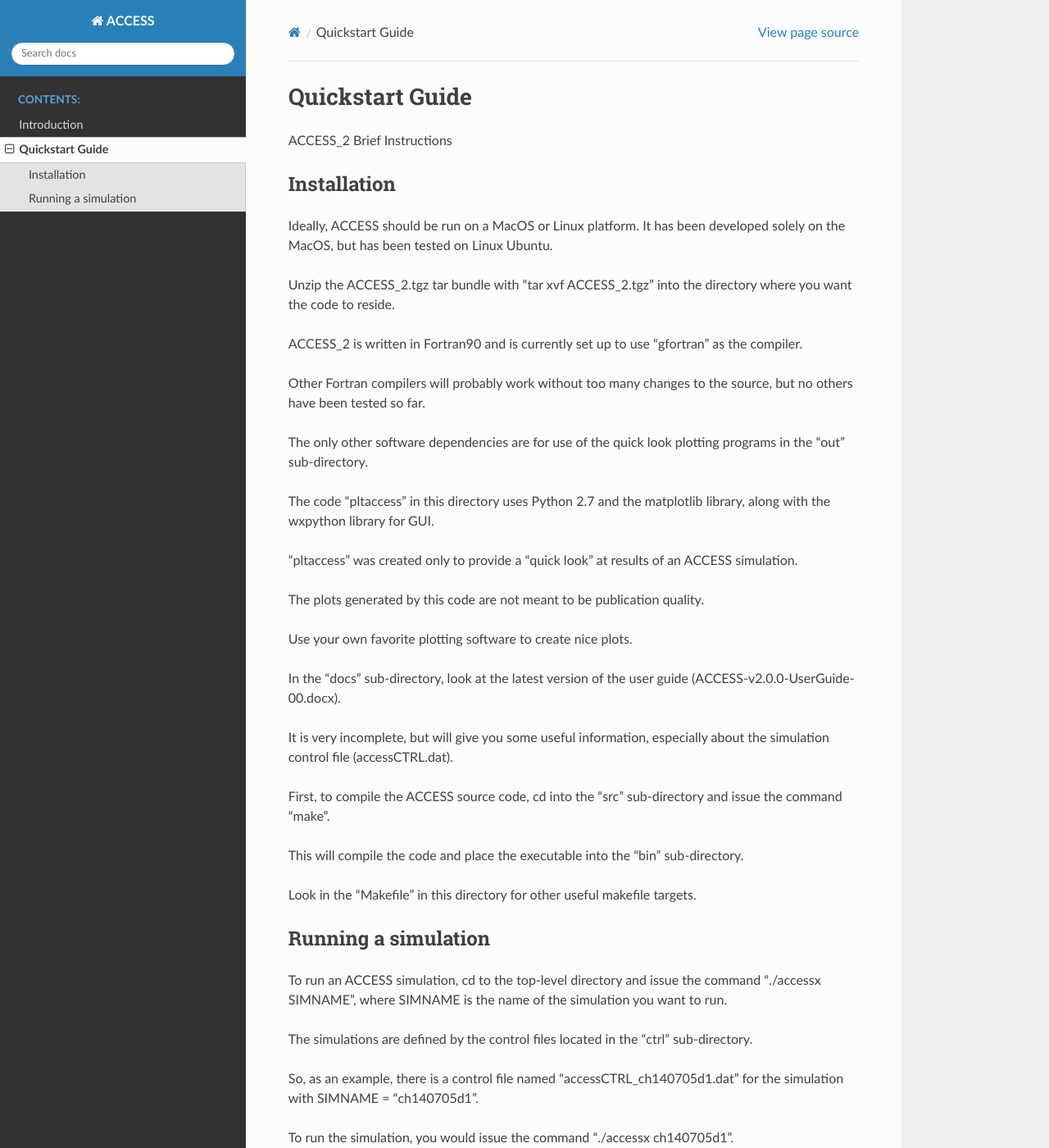
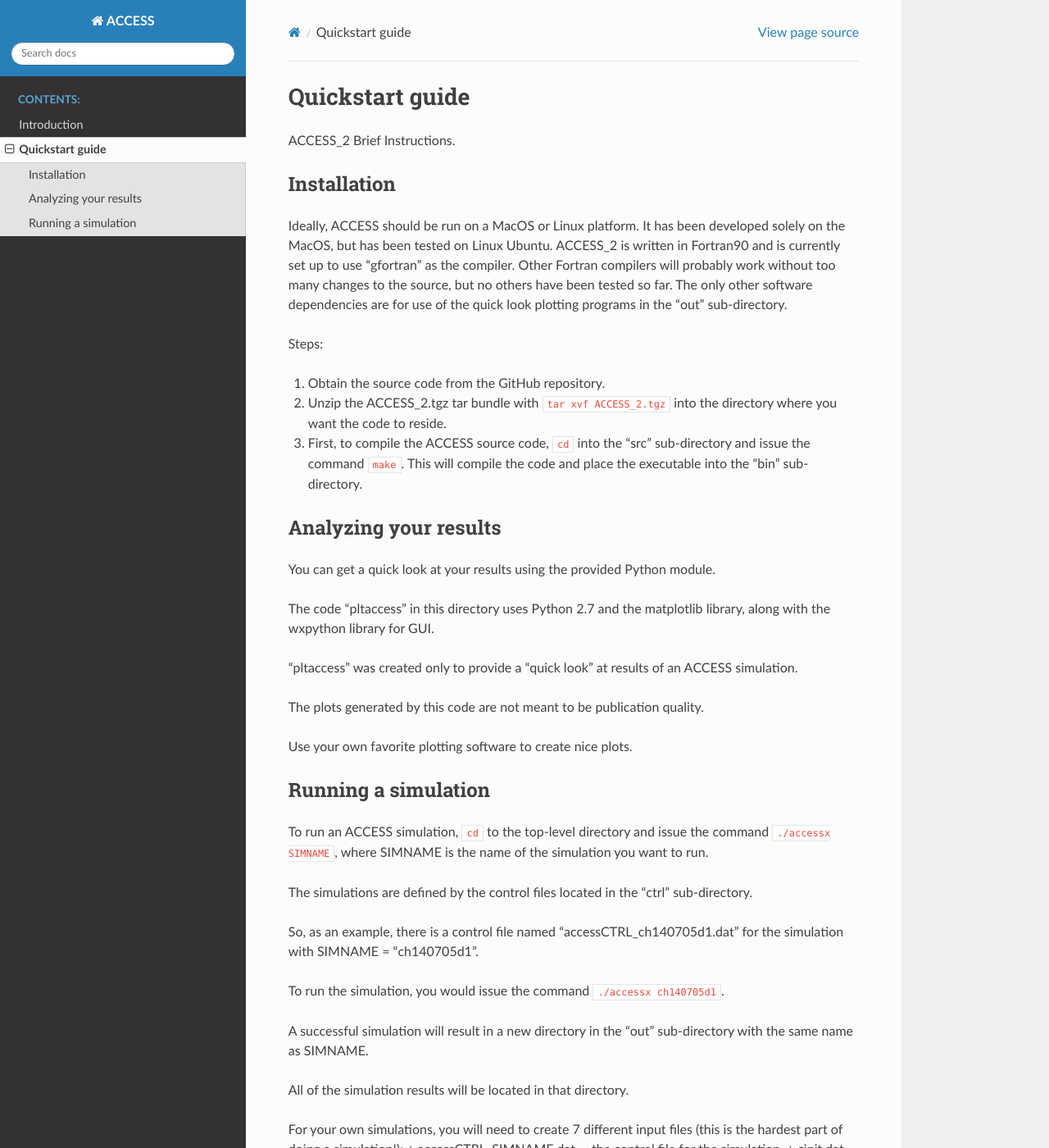
Before and after one commit to zmoon/ACCESS_docs, a Sphinx documentation site: the page built from source/quickstart.rst, in a window 1280 px wide and 1400 px high. Shown: the whole window at 82% size. Built offline with Sphinx 7.4.7 and the Read the Docs theme 2.0.0, drawn with Linux system fonts in a browser that asks for light colours.

Commit message:
Some style changes

```diff
--- a/source/quickstart.rst
+++ b/source/quickstart.rst
@@ -1,23 +1,32 @@
 
 .. highlight:: rst
 
-Quickstart Guide
+Quickstart guide
 ================
 
-ACCESS_2 Brief Instructions
+ACCESS_2 Brief Instructions.
 
 
 Installation
 ------------
 Ideally, ACCESS should be run on a MacOS or Linux platform.  It has been developed solely on the MacOS, but has been tested on Linux Ubuntu.
+ACCESS_2 is written in Fortran90 and is currently set up to use "gfortran" as the compiler.
+Other Fortran compilers will probably work without too many changes to the source, but no others have been tested so far.
+The only other software dependencies are for use of the quick look plotting programs in the "out" sub-directory.
 
-Unzip the ACCESS_2.tgz tar bundle with "tar xvf ACCESS_2.tgz" into the directory where you want the code to reside.
+Steps:
 
-ACCESS_2 is written in Fortran90 and is currently set up to use "gfortran" as the compiler.
+#. Obtain the source code from the GitHub repository.
+#. Unzip the ACCESS_2.tgz tar bundle with ``tar xvf ACCESS_2.tgz`` into the directory where you want the code to reside.
+#. First, to compile the ACCESS source code, ``cd`` into the "src" sub-directory and issue the command ``make``. This will compile the code and place the executable into the "bin" sub-directory.
 
-Other Fortran compilers will probably work without too many changes to the source, but no others have been tested so far.
 
-The only other software dependencies are for use of the quick look plotting programs in the "out" sub-directory.
+
+
+
+Analyzing your results
+----------------------
+You can get a quick look at your results using the provided Python module.
 
 The code "pltaccess" in this directory uses Python 2.7 and the matplotlib library, along with the wxpython library for GUI.
 
@@ -27,25 +36,18 @@ The plots generated by this code are not meant to be publication quality.
 
 Use your own favorite plotting software to create nice plots.
 
-In the "docs" sub-directory, look at the latest version of the user guide (ACCESS-v2.0.0-UserGuide-00.docx).
 
-It is very incomplete, but will give you some useful information, especially about the simulation control file (accessCTRL.dat).
 
-First, to compile the ACCESS source code, cd into the "src" sub-directory and issue the command "make".
-
-This will compile the code and place the executable into the "bin" sub-directory.
-
-Look in the "Makefile" in this directory for other useful makefile targets.
 
 Running a simulation
 --------------------
-To run an ACCESS simulation, cd to the top-level directory and issue the command "./accessx SIMNAME", where SIMNAME is the name of the simulation you want to run.
+To run an ACCESS simulation, ``cd`` to the top-level directory and issue the command ``./accessx SIMNAME``, where SIMNAME is the name of the simulation you want to run.
 
 The simulations are defined by the control files located in the "ctrl" sub-directory.
 
 So, as an example, there is a control file named "accessCTRL_ch140705d1.dat" for the simulation with SIMNAME = "ch140705d1".
 
-To run the simulation, you would issue the command "./accessx ch140705d1".
+To run the simulation, you would issue the command ``./accessx ch140705d1``.
 
 A successful simulation will result in a new directory in the "out" sub-directory with the same name as SIMNAME.
 
```
